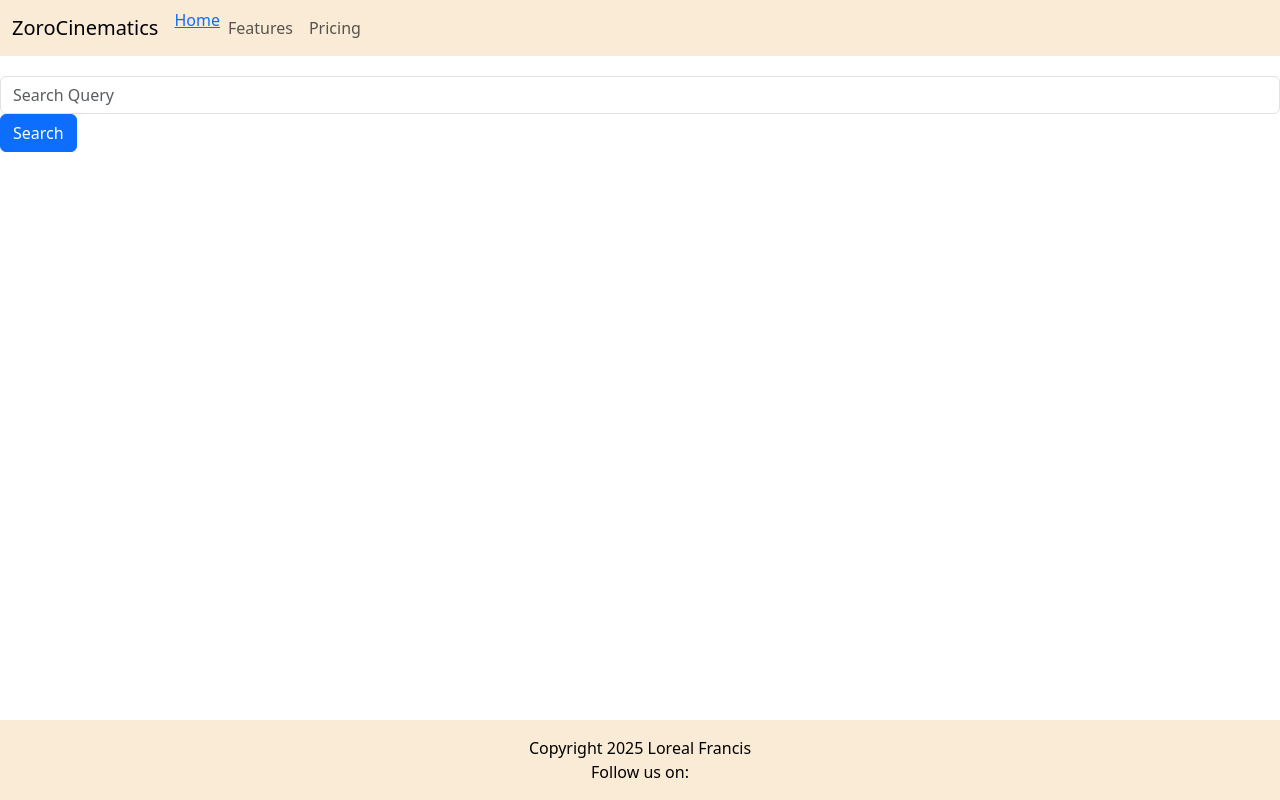
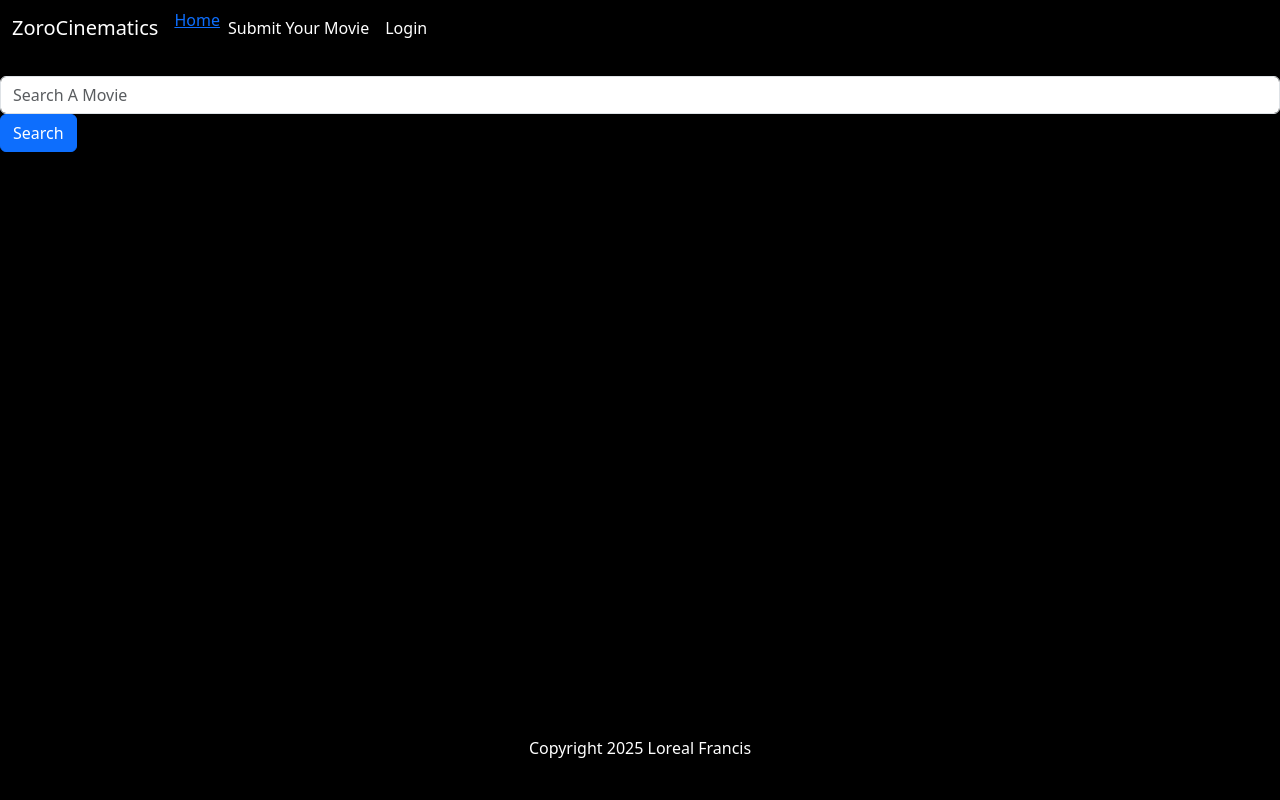
Before and after one commit to LorealCI/ZoroCinematics, a Django app: page / in a window 1280 px wide. Run offline with Django 5.2, Linux system fonts and the light colour scheme.

Commit message:
added movie.html

```diff
--- a/blog/templates/blog/index.html
+++ b/blog/templates/blog/index.html
@@ -6,11 +6,11 @@ Home
 
 {% block main %}
 <form action="/search/" method="get">
-   <div>
-        <input type="text" class="form-control" placeholder="Search Query" name="q">
+   <div class="col-auto">
+        <input type="text" class="form-control" placeholder="Search A Movie" name="q">
     </div>
 
-    <div>
+    <div class="col-auto">
         <button type="submit" class="btn btn-primary">Search</button>
     </div>
 </form>
--- a/blog/templates/blog/results.html
+++ b/blog/templates/blog/results.html
@@ -10,10 +10,11 @@ Results
     {% for m in data.results %}
       <div class="col-md-3 mb-4">
         <div class="card h-100">
-          <img src="https://image.tmdb.org/t/p/w200{{ m.poster_path }}" class="card-img-top" alt="...">
+          <img src="https://image.tmdb.org/t/p/w200{{ m.poster_path }}" class="card-img-top" alt="movie cover images">
           <div class="card-body">
             <h5 class="card-title">{{ m.title }}</h5>
             <p class="card-text">{{ m.overview }}</p>
+            <a href="{% url 'view_movie' movie_id=m.id %}" class="btn btn-primary">Review Movie</a>
           </div>
         </div>
       </div>
@@ -23,5 +24,5 @@ Results
 {% endblock %}
 
 {% block copyright %}
-Copyright 2025 Loreal Francis
+Copyright 2025 Loreal Francis-Boyles
 {% endblock %}
--- a/blog/urls.py
+++ b/blog/urls.py
@@ -4,4 +4,5 @@ from django.urls import path
 urlpatterns = [
     path("", views.index, name="index"),
     path("search/", views.search, name="search"),
+    path("movie/<int:movie_id>/", views.view_movie, name="view_movie"),
 ]
--- a/blog/views.py
+++ b/blog/views.py
@@ -26,3 +26,13 @@ def search(request):
 
 def index(request):
     return render(request, 'blog/index.html')
+
+
+def view_movie(request, movie_id):
+    data = requests.get(f"https://api.themoviedb.org/3/movie/{movie_id}?api_key={settings.TMDB_API_KEY}&include_adult=false&language=en-US")
+    recommendations = requests.get(f"https://api.themoviedb.org/3/movie/{movie_id}/recommendations?api_key={settings.TMDB_API_KEY}&include_adult=false&language=en-US")
+    return render(request, "blog/movies.html", {
+        "data": data.json(),
+        "recommendations": recommendations.json(),
+        "type": "movie",
+    })
--- a/static/css/style.css
+++ b/static/css/style.css
@@ -1,17 +1,43 @@
+/* Nav */
 .nav-pad {
     padding-top: 20px;
 }
 
-.light-bg {
-    background-color: antiquewhite;
+.nf-bg {
+    background-color: #000;
+    color: #fff;
 }
 
+.navbar-brand {
+    color: #fff;
+}
+
+.navbar-nav .nav-link {
+    color: #fff;
+}
+/* Main */
 body {
     display: flex;
     flex-direction: column;
     min-height: 100vh;
+    background-color: black;
 }
 
+.card {
+    border: none;
+}
+
+.card-body {
+    background-color: black;
+    color: #fff;
+    border: none;
+}
+
+.text-white {
+    color: #fff;
+}
+
+/* Footer */
 footer {
     margin-top: auto;
 }
--- a/templates/base.html
+++ b/templates/base.html
@@ -14,7 +14,8 @@
 </head>
 <body>
     <!-- Navigation -->
-    <nav class="navbar navbar-expand-lg light-bg">
+    <header>
+      <nav class="navbar navbar-expand-lg nf-bg">
           <div class="container-fluid">
             <a class="navbar-brand" href="#">ZoroCinematics</a>
             <button class="navbar-toggler" type="button" data-bs-toggle="collapse" data-bs-target="#navbarNav" aria-controls="navbarNav" aria-expanded="false" aria-label="Toggle navigation">
@@ -26,15 +27,16 @@
                   <a class="active" aria-current="page" href="#">Home</a>
                 </li>
                 <li class="nav-item">
-                <a class="nav-link" href="#">Features</a>
+                  <a class="nav-link" href="#">Submit Your Movie</a>
                 </li>
                 <li class="nav-item">
-                <a class="nav-link" href="#">Pricing</a>
+                  <a class="nav-link" href="#">Login</a>
                 </li>
               </ul>
             </div>
           </div>
       </nav>
+    </header>
 
     <div class="containter nav-pad">
       <!-- main content -->
@@ -43,8 +45,8 @@
     </div>
 
     <!-- Footer -->
-    <footer class="footer mt-auto py-3 light-bg">
-        <p class="m-0 text-center text-black">
+    <footer class="footer mt-auto py-3 nf-bg">
+        <p class="m-0 text-center">
           {% block copyright %}
           Loreal
           {% endblock copyright %}</p>
```
Also changed, not shown: blog/templates/blog/movies.html (added, +46 -0 lines). Lines whose indentation alone changed are shown as unchanged.
